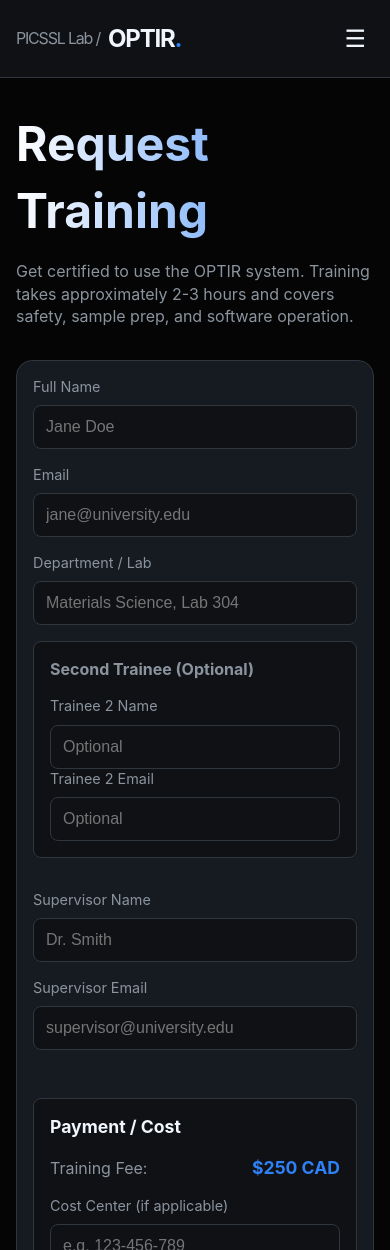
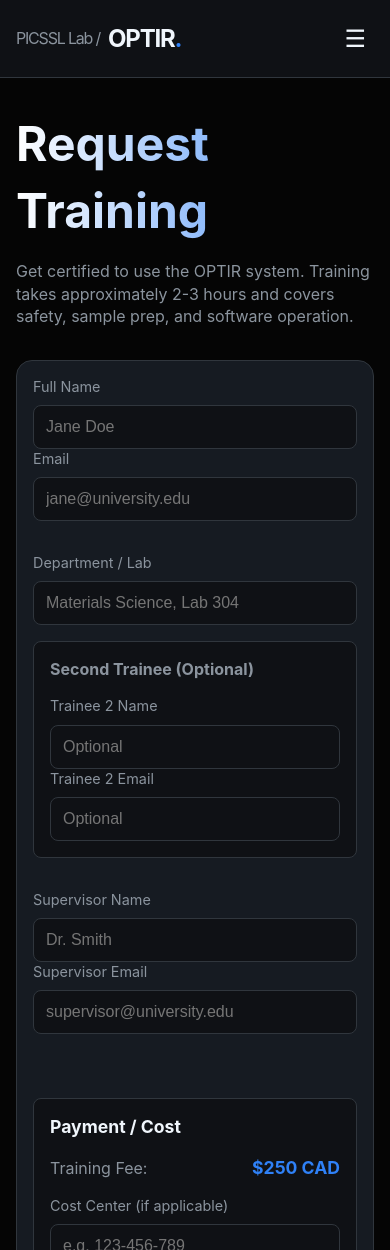
Before and after one commit to Saeed-rbh/PICSSL-Equipment, a Next.js app: page /training in a window 390 px wide. Shown: the top 1250 px of the page. Built offline with nearby package versions, Linux system fonts and the light colour scheme.

Commit message:
responsive field

```diff
--- a/src/app/training/page.js
+++ b/src/app/training/page.js
@@ -78,6 +78,7 @@
                         </p>
 
                         <form onSubmit={handleSubmit} className="content-card">
+                            <div className="desktop-only" style={{ display: 'grid', gridTemplateColumns: '1fr 1fr', gap: '1rem', marginBottom: '1rem' }}>
                                 <Input
                                     label="Full Name"
                                     placeholder="Jane Doe"
@@ -95,6 +96,26 @@
                                     value={formData.email}
                                     onChange={handleChange}
                                 />
+                            </div>
+                            <div className="mobile-only" style={{ marginBottom: '1rem' }}>
+                                <Input
+                                    label="Full Name"
+                                    placeholder="Jane Doe"
+                                    required
+                                    name="fullName"
+                                    value={formData.fullName}
+                                    onChange={handleChange}
+                                />
+                                <Input
+                                    label="Email"
+                                    type="email"
+                                    placeholder="jane@university.edu"
+                                    required
+                                    name="email"
+                                    value={formData.email}
+                                    onChange={handleChange}
+                                />
+                            </div>
                             <Input
                                 label="Department / Lab"
                                 placeholder="Materials Science, Lab 304"
@@ -106,6 +127,7 @@
 
                             <div style={{ padding: '1rem', background: 'var(--bg-secondary)', borderRadius: 'var(--radius-md)', border: '1px solid var(--border-color)', marginBottom: '1rem' }}>
                                 <h3 style={{ fontSize: '1rem', marginBottom: '1rem', color: 'var(--text-secondary)' }}>Second Trainee (Optional)</h3>
+                                <div className="desktop-only" style={{ display: 'grid', gridTemplateColumns: '1fr 1fr', gap: '1rem' }}>
                                     <Input
                                         label="Trainee 2 Name"
                                         placeholder="Optional"
@@ -122,6 +144,25 @@
                                         onChange={handleChange}
                                     />
                                 </div>
+                                <div className="mobile-only">
+                                    <Input
+                                        label="Trainee 2 Name"
+                                        placeholder="Optional"
+                                        name="trainee2Name"
+                                        value={formData.trainee2Name}
+                                        onChange={handleChange}
+                                    />
+                                    <Input
+                                        label="Trainee 2 Email"
+                                        type="email"
+                                        placeholder="Optional"
+                                        name="trainee2Email"
+                                        value={formData.trainee2Email}
+                                        onChange={handleChange}
+                                    />
+                                </div>
+                            </div>
+                            <div className="desktop-only" style={{ display: 'grid', gridTemplateColumns: '1fr 1fr', gap: '1rem', marginBottom: '1rem' }}>
                                 <Input
                                     label="Supervisor Name"
                                     placeholder="Dr. Smith"
@@ -139,6 +180,26 @@
                                     value={formData.supervisorEmail}
                                     onChange={handleChange}
                                 />
+                            </div>
+                            <div className="mobile-only" style={{ marginBottom: '1rem' }}>
+                                <Input
+                                    label="Supervisor Name"
+                                    placeholder="Dr. Smith"
+                                    required
+                                    name="supervisor"
+                                    value={formData.supervisor}
+                                    onChange={handleChange}
+                                />
+                                <Input
+                                    label="Supervisor Email"
+                                    type="email"
+                                    placeholder="supervisor@university.edu"
+                                    required
+                                    name="supervisorEmail"
+                                    value={formData.supervisorEmail}
+                                    onChange={handleChange}
+                                />
+                            </div>
 
                             <div style={{ marginTop: '2rem', marginBottom: '1.5rem', padding: '1rem', background: 'var(--bg-secondary)', borderRadius: 'var(--radius-md)', border: '1px solid var(--border-color)' }}>
                                 <h3 style={{ fontSize: '1.1rem', marginBottom: '1rem', color: 'var(--text-primary)' }}>Payment / Cost</h3>
```
Also changed, not shown: src/app/sample-request/page.js (+8 -2 lines), src/components/AdminDashboard.jsx (+2 -10 lines), src/components/ReservationFlow.jsx (+41 -5 lines). Lines whose indentation alone changed are shown as unchanged.
